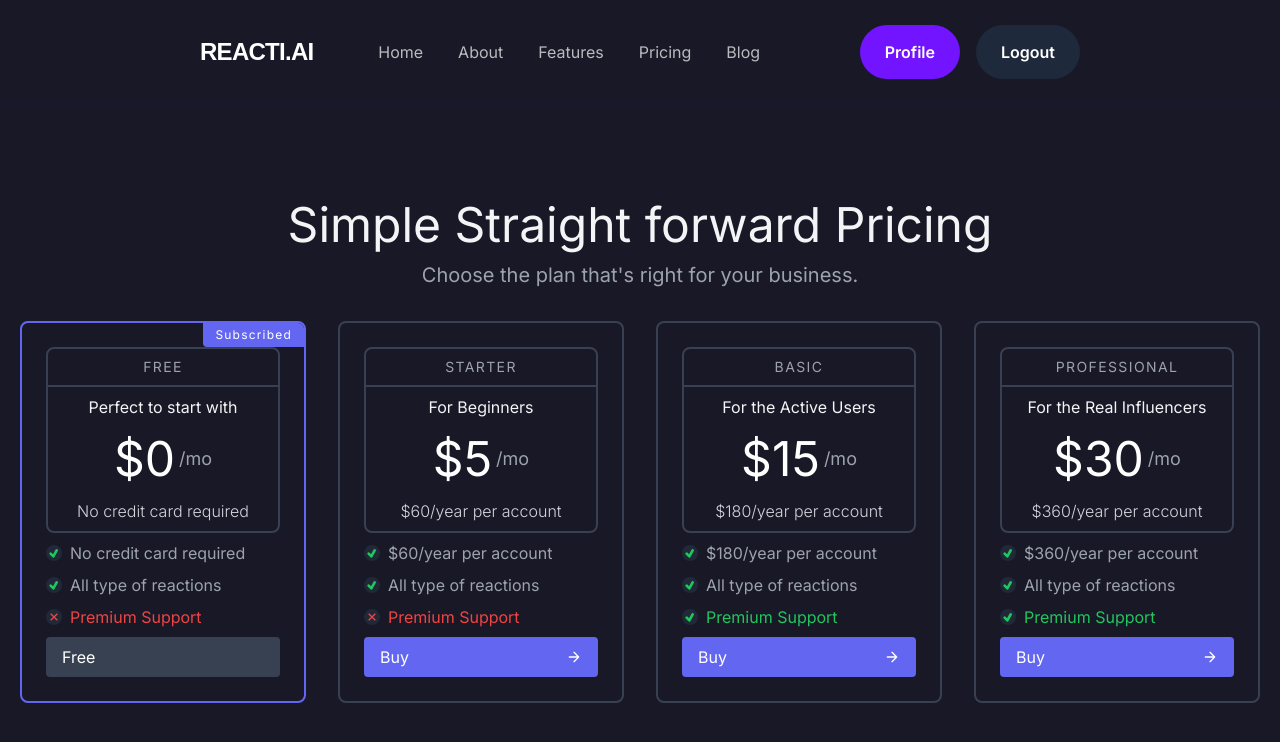
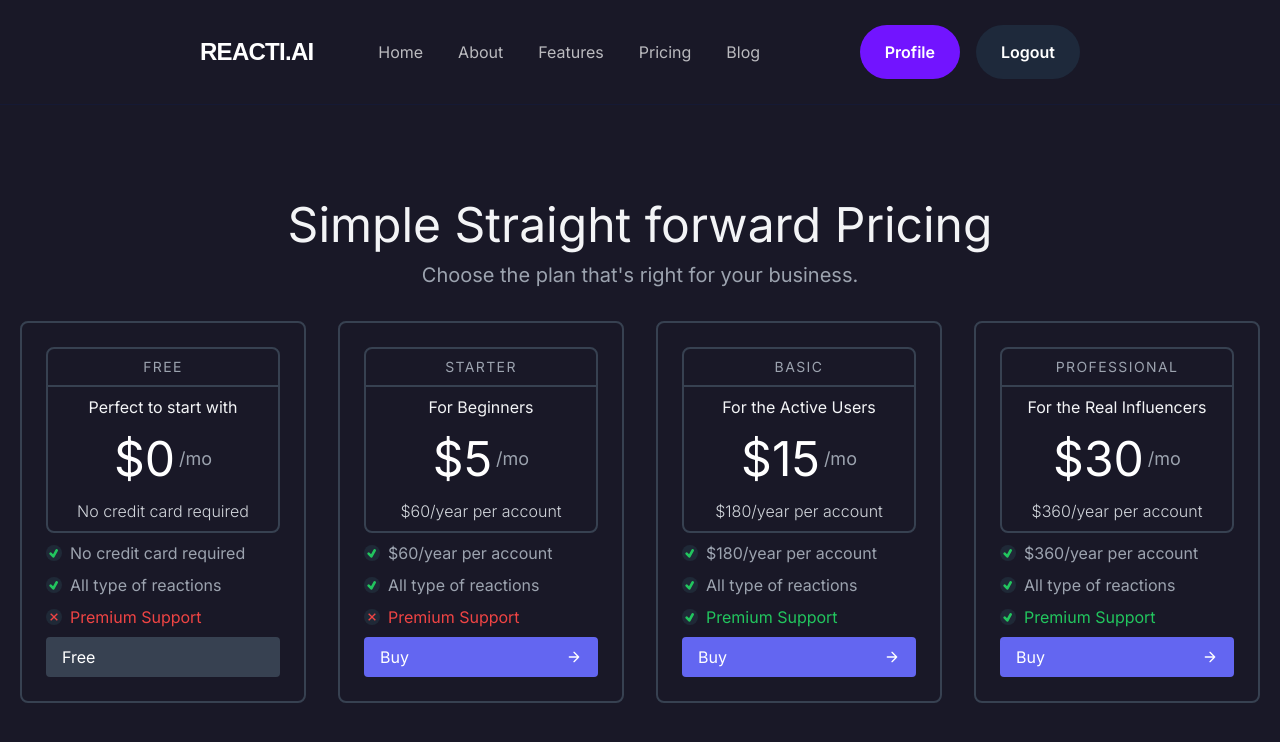
Before and after one commit to kanhaiya83/reacti-ai-landing-page, a React (Vite) app: page /pricing in a window 1280 px wide. Shown: the top 742 px of the page. Built offline with nearby package versions, Linux system fonts and the light colour scheme; no server answers; the database is empty; sample sign-in values are in the browser's storage.

Commit message:
pricing page changes

```diff
--- a/src/pages/PricingPage.jsx
+++ b/src/pages/PricingPage.jsx
@@ -1,50 +1,55 @@
-import React from "react";
+import React, { useState } from "react";
 import CrossIcon from "./../assets/icons/cross.svg";
 import TickIcon from "./../assets/icons/tick.svg";
-import axios from "axios"
+import axios from "axios";
 import Layout from "../components/Layout";
 import { useAuthContext } from "../context/authContext";
-const featurePoints=[
+import { toast } from "react-toastify";
+import { errorToast } from "../utils/notify";
+const featurePoints = [
   "Personal Bot Setup",
   "Personalized Bot Dashboard",
   "Sentiment Analysis",
   "Users Analysis",
   "Conversation threads",
-  "Keyword Analysis & Many More"
-]
+  "Keyword Analysis & Many More",
+];
 export const pricingPlansData = [
   {
     price: 0,
-    plan_id:0,
+    plan_id: 0,
     name: "Free",
     heading: "Perfect to start with",
     heading2: "No credit card required",
-    credits:1000,
-    features:featurePoints.slice(0,2),
+    credits: 1000,
+    features: featurePoints.slice(0, 2),
     monthly_limit: 30,
     daily_limit: 30,
     premium_support: false,
   },
   {
     price: 5,
-    plan_id:5,
+    plan_id: 5,
     name: "Starter",
     heading: "For Beginners",
     heading2: "$60/year per account",
-    credits:5000,
-    features:[...featurePoints.slice(0,2),"Basic Insights on User Engagements"],
+    credits: 5000,
+    features: [
+      ...featurePoints.slice(0, 2),
+      "Basic Insights on User Engagements",
+    ],
     monthly_limit: 200,
     daily_limit: 5,
     premium_support: false,
   },
   {
     price: 15,
-    plan_id:15,
+    plan_id: 15,
     name: "Basic",
     heading: "For the Active Users",
     heading2: "$180/year per account",
-    credits:-1,
-    features:featurePoints.slice(0),
+    credits: -1,
+    features: featurePoints.slice(0),
 
     monthly_limit: 1500,
     daily_limit: 50,
@@ -52,12 +57,12 @@ export const pricingPlansData = [
   },
   {
     price: 30,
-    plan_id:30,
+    plan_id: 30,
     name: "Professional",
     heading: "For the Real Influencers",
     heading2: "$360/year per account",
-    credits:-1,
-    features:featurePoints.slice(0),
+    credits: -1,
+    features: featurePoints.slice(0),
 
     monthly_limit: 1500,
     daily_limit: 50,
@@ -65,30 +70,57 @@ export const pricingPlansData = [
   },
 ];
 const PricingPage = () => {
-  const {user,userDataQuery} = useAuthContext()
-  const userPlanId = (userDataQuery.isSuccess) ? userDataQuery.data.current_plan_id : 0
-  console.log({userDataQuery});
-  const handlePayment=async (id)=>{
-    if(id == 0)return;
-    const res =await  axios.get("/user/createorder/"+id)
-    if(res.data && res.data.success){
-      window.open(res.data.payment_url, '_blank');
+  const { userDataQuery } = useAuthContext();
+  const [loading, setLoading] = useState(false);
+  const userPlanId = userDataQuery.isSuccess
+    ? userDataQuery.data.current_plan_id
+    : false;
+  const handlePayment = async (id) => {
+    if (loading) return;
+    setLoading(true);
+    try {
+      if (id == 0) return;
+      const res = await toast.promise(axios.get("/user/createorder/" + id), {
+        pending: "Creating your order!",
+      });
+
+      if (res.data && res.data.success) {
+        window.open(res.data.payment_url, "_blank");
       }
+      setLoading(false);
+    } catch (e) {
+      errorToast(e.response?.data?.message || "Some error occurred!");
+      setLoading(false);
     }
+  };
   return (
-    <Layout>    <section class=" body-font overflow-hidden">
+    <Layout>
+      {" "}
+      <section class=" body-font overflow-hidden">
         <div class="container px-5 py-24 mx-auto">
-        <h1 className="text-5xl text-gray-100 mb-3 text-center">Simple Straight forward Pricing</h1>
-        <h4 className="text-xl text-center text-gray-400 mb-8">Choose the plan that's right for your business.</h4>
+          <h1 className="text-5xl text-gray-100 mb-3 text-center">
+            Simple Straight forward Pricing
+          </h1>
+          <h4 className="text-xl text-center text-gray-400 mb-8">
+            Choose the plan that's right for your business.
+          </h4>
           <div class="flex flex-wrap -m-4">
             {pricingPlansData.map((d) => {
-            return <PricingCard key={d.price} data={d} onClick={()=>{handlePayment(d.plan_id)}} currentPlan={userPlanId === d.plan_id}/>;
+              return (
+                <PricingCard
+                  key={d.price}
+                  data={d}
+                  onClick={() => {
+                    handlePayment(d.plan_id);
+                  }}
+                  currentPlan={userPlanId === d.plan_id}
+                />
+              );
             })}
           </div>
         </div>
       </section>
     </Layout>
-
   );
 };
 const PricingCard = ({ currentPlan, onClick, data }) => {
@@ -144,11 +176,16 @@ const PricingCard = ({ currentPlan, onClick, data }) => {
         </p>
         <button
           class={`flex items-center mt-auto text-white  border-0 py-2 px-4 w-full focus:outline-none  rounded  ${
-            data.price==0 || currentPlan  ?"bg-gray-700 ": "bg-indigo-500 hover:bg-indigo-600"
-          }`} onClick={onClick} disabled={currentPlan}
+            data.price == 0 || currentPlan
+              ? "bg-gray-700 "
+              : "bg-indigo-500 hover:bg-indigo-600"
+          }`}
+          onClick={onClick}
+          disabled={currentPlan}
         >
-          {data.price ==0 ?"Free" :(currentPlan ?"Current Plan" :"Buy")}
-          {data.price != 0 && <svg
+          {data.price == 0 ? "Free" : currentPlan ? "Current Plan" : "Buy"}
+          {data.price != 0 && (
+            <svg
               fill="none"
               stroke="currentColor"
               stroke-linecap="round"
@@ -158,7 +195,8 @@ const PricingCard = ({ currentPlan, onClick, data }) => {
               viewBox="0 0 24 24"
             >
               <path d="M5 12h14M12 5l7 7-7 7"></path>
-          </svg>}
+            </svg>
+          )}
         </button>
       </div>
     </div>
--- a/src/pages/Profile.jsx
+++ b/src/pages/Profile.jsx
@@ -36,7 +36,7 @@ ReactModal.setAppElement("#root");
 ChartJS.register(ArcElement, Tooltip, Legend);
 
 const ProfilePage = () => {
-  const [tab, setTab] = useState(1);
+  const [tab, setTab] = useState(0);
 
   const { user, userDataQuery } = useAuthContext();
 
```
Lines whose indentation alone changed are shown as unchanged.
